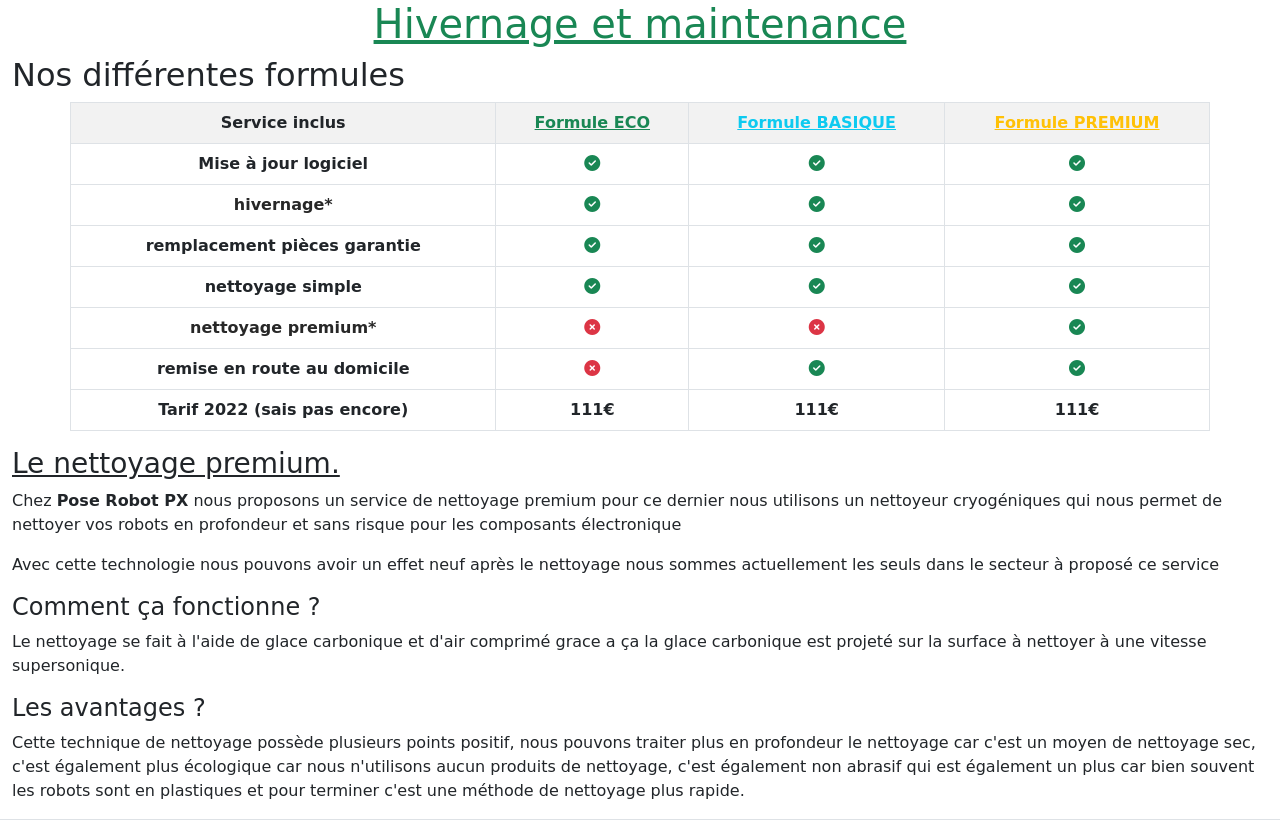
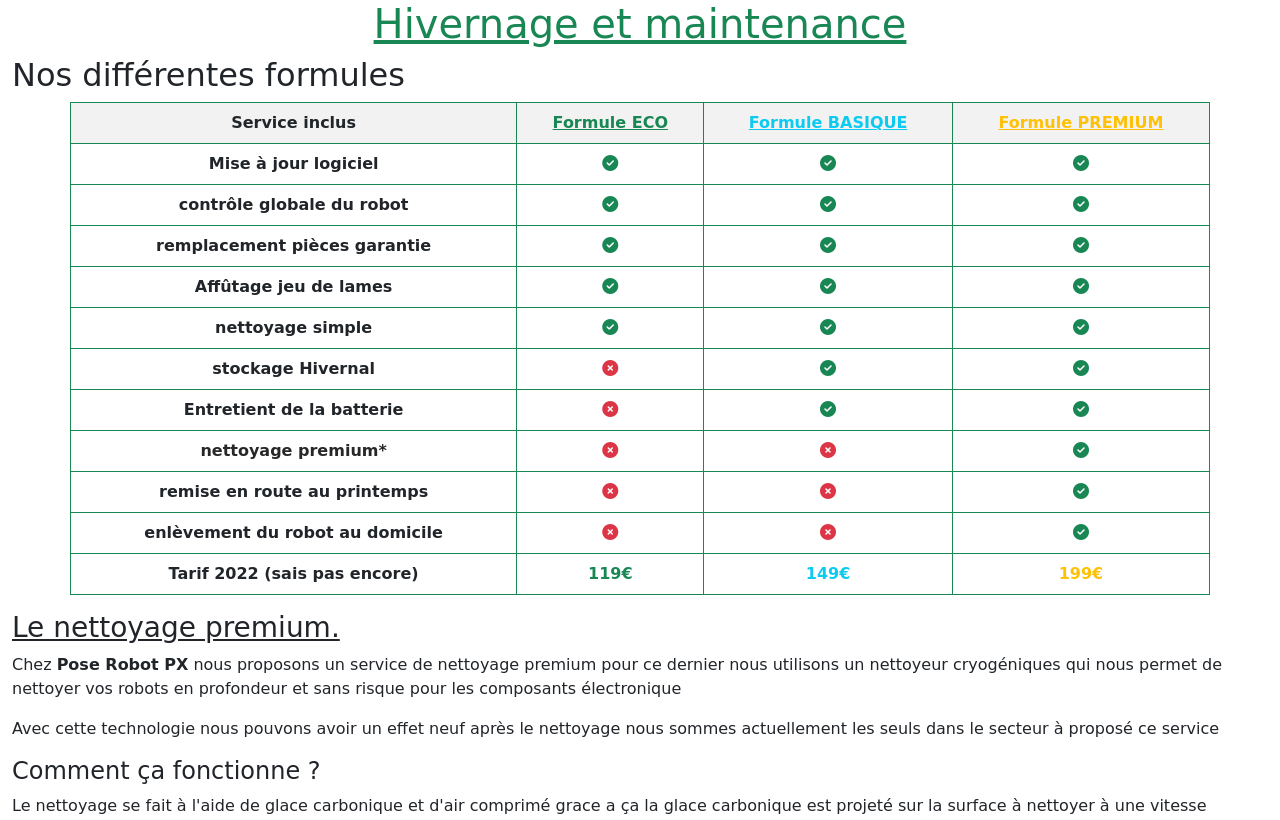
Before and after one commit to DamienPoix/prpx, a PHP site: page /views/hivernageInfo.php in a window 1280 px wide. Shown: the part 40-860 px from the top of the page. Run offline with PHP 8.4, Linux system fonts and the light colour scheme; lists and menus that the app fills with data are empty; some libraries are stand-ins or nearby versions; some web fonts are replaced.

Commit message:
hivernage(prix+infos supplementaire+ancre premium)

```diff
--- a/views/hivernageInfo.php
+++ b/views/hivernageInfo.php
@@ -5,7 +5,7 @@ include_once 'header.php';
 <div class="moderno">
     <h1 class="text-success text-center title">Hivernage et maintenance</h1>
     <h2>Nos différentes formules</h2>
-    <table class="table table-bordered text-center container ">
+    <table class="table table-bordered text-center container border-success">
         <thead class="moreDarker">
             <tr>
                 <th scope="col">Service inclus</th>
@@ -22,7 +22,7 @@ include_once 'header.php';
                 <th><i class="fa-solid fa-circle-check text-success "></i></th>
             </tr>
             <tr>
-                <th scope="row"><a href="#" class="noStyle">hivernage*</a></th>
+                <th scope="row">contrôle globale du robot</th>
                 <th><i class="fa-solid fa-circle-check text-success"></i></th>
                 <th><i class="fa-solid fa-circle-check text-success"></i></th>
                 <th><i class="fa-solid fa-circle-check text-success"></i></th>
@@ -34,32 +34,56 @@ include_once 'header.php';
                 <th><i class="fa-solid fa-circle-check text-success"></i></th>
             </tr>
             <tr>
+                <th scope="row">Affûtage jeu de lames</th>
+                <th><i class="fa-solid fa-circle-check text-success"></i></th>
+                <th><i class="fa-solid fa-circle-check text-success"></i></th>
+                <th><i class="fa-solid fa-circle-check text-success"></i></th>
+            </tr>
+            <tr>
                 <th scope="row">nettoyage simple</th>
                 <th><i class="fa-solid fa-circle-check text-success"></i></th>
                 <th><i class="fa-solid fa-circle-check text-success"></i></th>
                 <th><i class="fa-solid fa-circle-check text-success"></i></th>
             </tr>
             <tr>
-                <th scope="row"><a href="#" class="noStyle">nettoyage premium*</a></th>
+                <th scope="row">stockage Hivernal</th>
+                <th><i class="fa-solid fa-circle-xmark text-danger"></i></th>
+                <th><i class="fa-solid fa-circle-check text-success"></i></th>
+                <th><i class="fa-solid fa-circle-check text-success"></i></th>
+            </tr>
+            <tr>
+                <th scope="row">Entretient de la batterie</th>
+                <th><i class="fa-solid fa-circle-xmark text-danger"></i></th>
+                <th><i class="fa-solid fa-circle-check text-success"></i></th>
+                <th><i class="fa-solid fa-circle-check text-success"></i></th>
+            </tr>
+            <tr>
+                <th scope="row"><a href="#premium" class="noStyle">nettoyage premium*</a></th>
                 <th><i class="fa-solid fa-circle-xmark text-danger"></i></th>
                 <th><i class="fa-solid fa-circle-xmark text-danger"></i></th>
                 <th><i class="fa-solid fa-circle-check text-success"></i></th>
             </tr>
             <tr>
-                <th scope="row">remise en route au domicile</th>
+                <th scope="row">remise en route au printemps</th>
+                <th><i class="fa-solid fa-circle-xmark text-danger"></i></th>
                 <th><i class="fa-solid fa-circle-xmark text-danger"></i></th>
                 <th><i class="fa-solid fa-circle-check text-success"></i></th>
+            </tr>
+            <tr>
+                <th scope="row">enlèvement du robot au domicile</th>
+                <th><i class="fa-solid fa-circle-xmark text-danger"></i></th>
+                <th><i class="fa-solid fa-circle-xmark text-danger"></i></th>
                 <th><i class="fa-solid fa-circle-check text-success"></i></th>
             </tr>
             <tr>
                 <th scope="row bolder">Tarif 2022 (sais pas encore)</th>
-                <th>111€</th>
-                <th>111€</th>
-                <th>111€</th>
+                <th class="text-success">119€</th>
+                <th class="text-info">149€</th>
+                <th class="text-warning">199€</th>
             </tr>
         </tbody>
     </table>
-    <h3 class="title">Le nettoyage premium.</h3>
+    <h3 class="title" id="premium">Le nettoyage premium.</h3>
     <p>Chez <strong>Pose Robot PX</strong> nous proposons un service de nettoyage premium pour ce dernier nous utilisons un nettoyeur cryogéniques qui nous permet de nettoyer
     vos robots en profondeur et sans risque pour les composants électronique</p>
     <p>Avec cette technologie nous pouvons avoir un effet neuf après le nettoyage nous sommes actuellement les seuls dans le secteur à proposé ce service</p>
```
